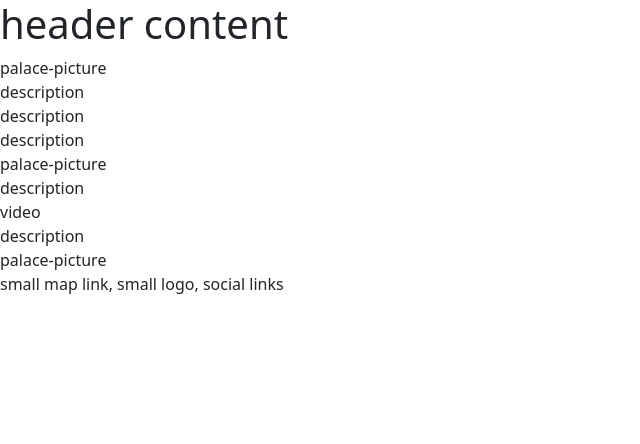
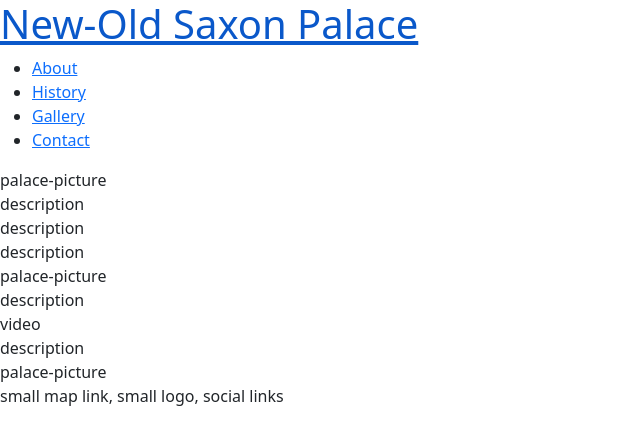
Before and after one commit to DominikBBB/PP1-Saxon-Palace, a plain HTML site: page index.html in a window 1280 px wide. Shown: the whole page, without its empty margins (0-640 px from the left). Drawn offline with nearby package versions, Linux system fonts and the light colour scheme.

Commit message:
add basic header structure

```diff
--- a/assets/css/style.css
+++ b/assets/css/style.css
@@ -1,3 +1,3 @@
 body {
-    font-family: Arial, Helvetica, sans-serif;
+    font-family: Arial;
 }
--- a/index.html
+++ b/index.html
@@ -22,20 +22,41 @@
 
 <body>
     <header>
-        <h1>header content</h1>
+        <a href="index.html">
+            <h1>New-Old Saxon Palace</h1>
+        </a>
+        <nav>
+            <ul>
+                <li>
+                    <a href="index.html">About</a>
+                </li>
+                <li>
+                    <a href="z2-history.html">History</a>
+                </li>
+                <li>
+                    <a href="z3-gallery.html">Gallery</a>
+                </li>
+                <li>
+                    <a href="z4-contact.html">Contact</a>
+                </li>
+            </ul>
+        </nav>
     </header>
 
-    <section> <!----------------------------------------------Past History-->
+    <section>
+        <!----------------------------------------------Past History-->
         <div>palace-picture</div>
         <div>description</div>
         <div>description</div>
     </section>
-    <section> <!----------------------------------------------Present History-->
+    <section>
+        <!----------------------------------------------Present History-->
         <div>description</div>
         <div>palace-picture</div>
         <div>description</div>
     </section>
-    <section> <!----------------------------------------------Future History-->
+    <section>
+        <!----------------------------------------------Future History-->
         <div>video</div>
         <div>description</div>
         <div>palace-picture</div>
```
Also changed, not shown: z2-gallery.html (deleted), z2-history.html (added), z3-gallery.html (added), z3-history.html (deleted).
